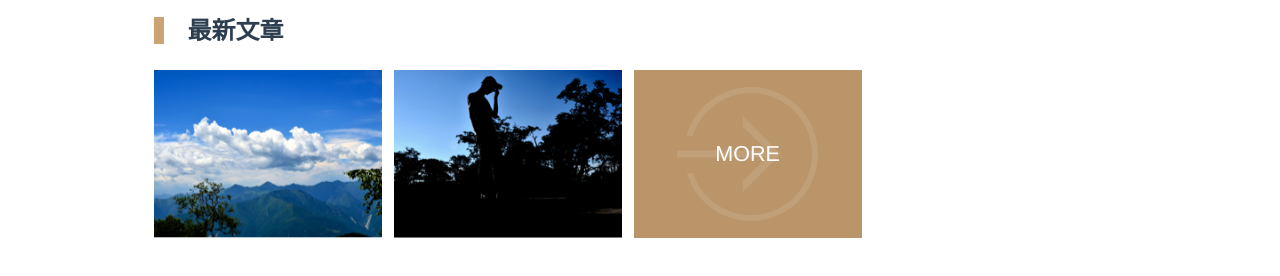
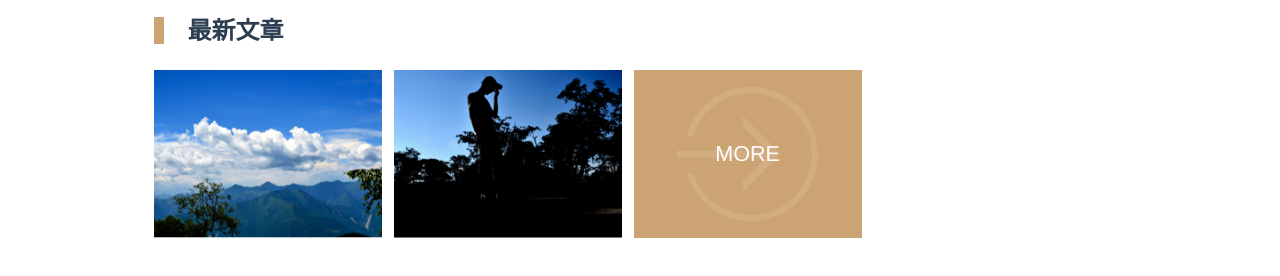
Before and after one commit to JoeYangGit/blog.github.io, a Vue app: page /#/home in a window 1280 px wide. Shown: the part 486-762 px from the top of the page. Built offline with nearby package versions, Linux system fonts and the light colour scheme.

Commit message:
颜色调整

```diff
--- a/src/views/Home.vue
+++ b/src/views/Home.vue
@@ -191,7 +191,7 @@ export default {
       cursor: pointer;
       transition: all 0.3s;
       position: relative;
-      background: #b99569;
+      background: #cca473;
       color: #ffffff;
       display: flex;
       align-items: center;
@@ -201,7 +201,7 @@ export default {
     }
     &-link-last:hover {
       color: #ffffff;
-      background: #665034;
+      background: #a0805a;
     }
   }
 }
```
Also changed, not shown: 6 other files (tests, documents, lock files or other folders).
